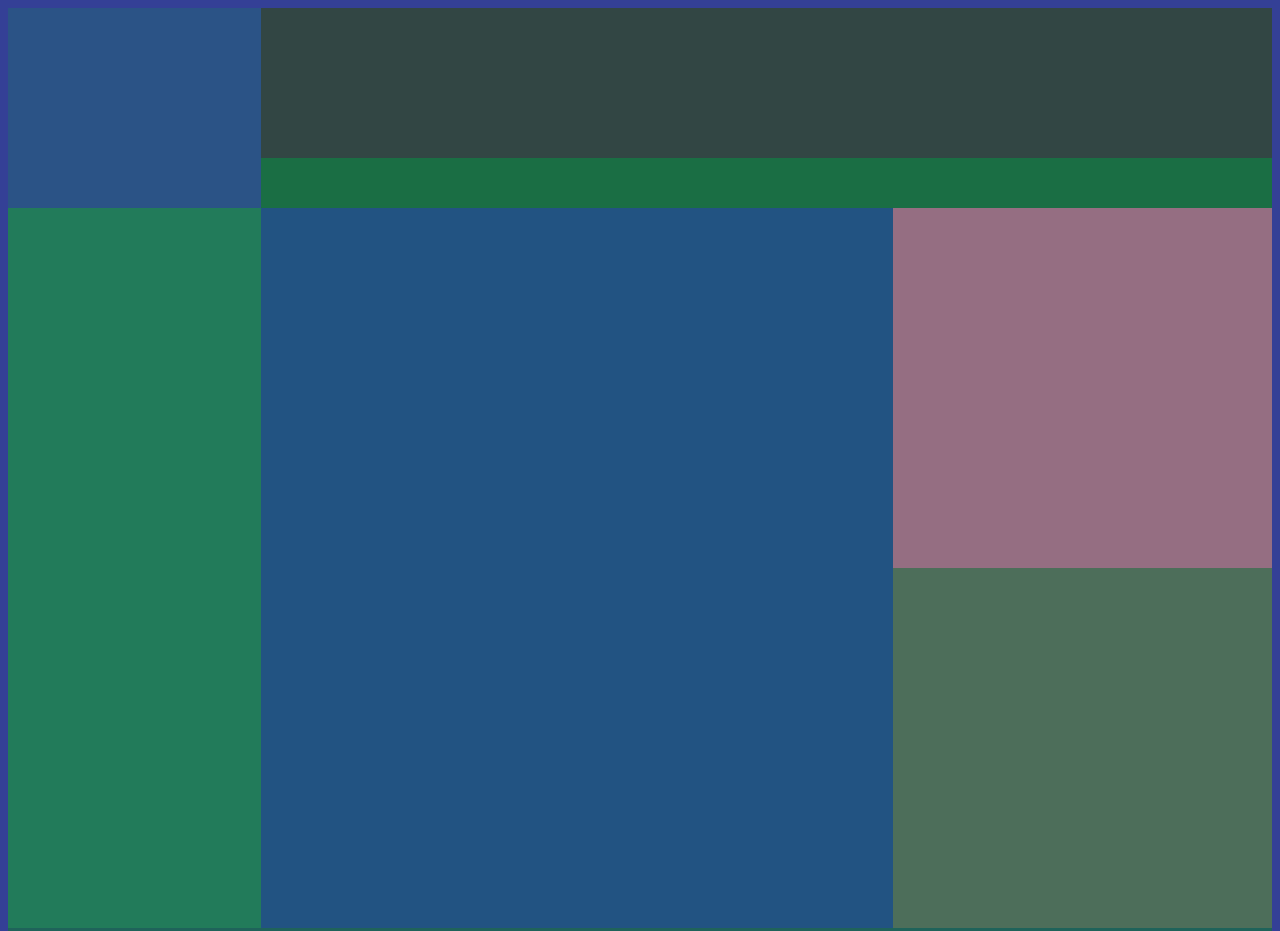
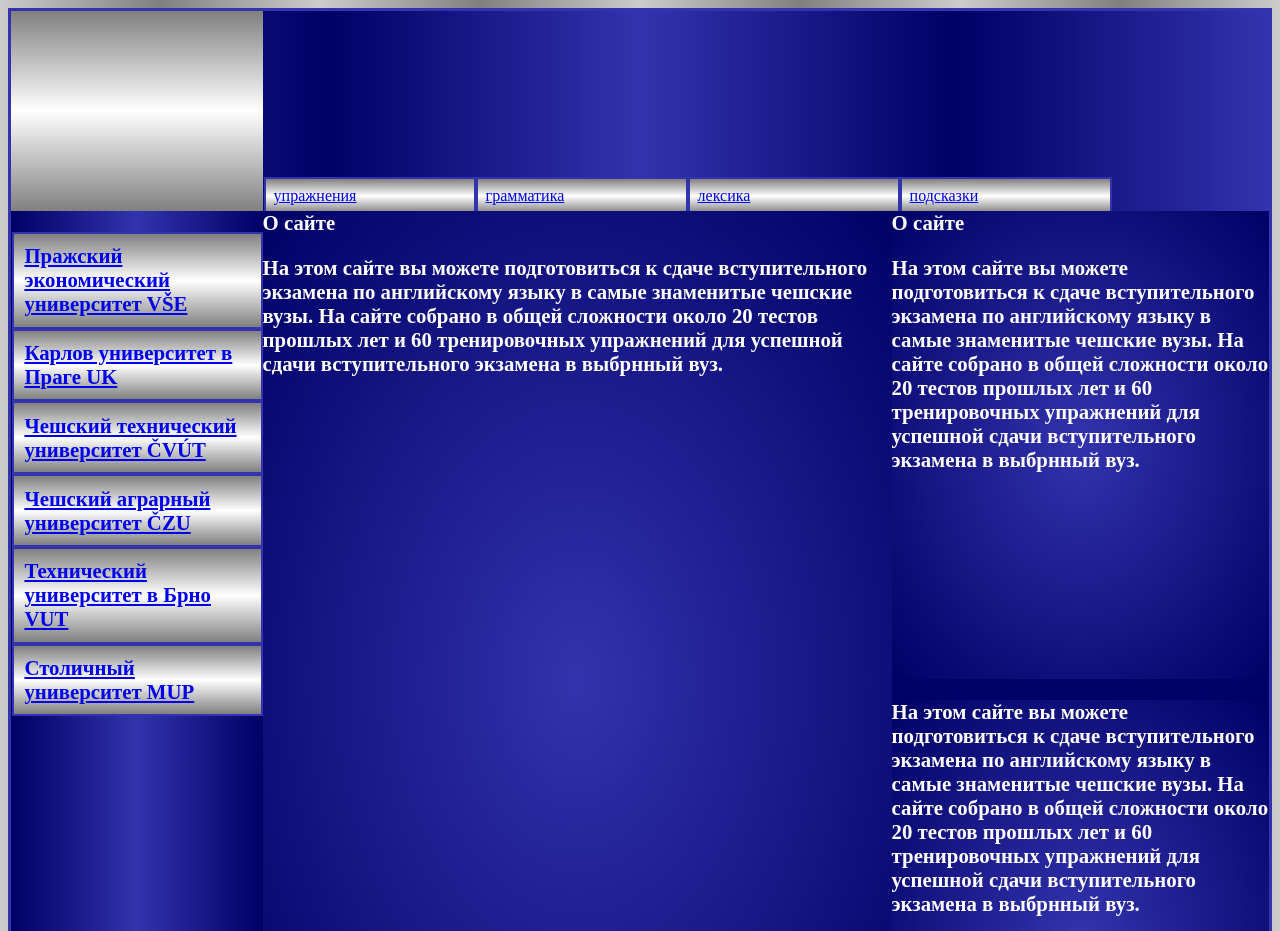
Before and after one commit to lpavlenko/Mila_site, a plain HTML site: page _exercise/mainpage.html in a window 1280 px wide. Shown: the top 931 px of the page. Drawn offline with Linux system fonts and the light colour scheme.

Commit message:
db_edit.hta
exam_db\VSE0.edb

```diff
--- a/_exercise/mainpage.html
+++ b/_exercise/mainpage.html
@@ -1,71 +1,97 @@
 <html>
 <head>
-<meta http-equiv="refresh" content="1">
+
 <style>
 	body{
-		background: rgb(52, 64, 150);
+		background: linear-gradient(to right, #CCCCCC, grey, #CCCCCC, grey, 	#CCCCCC, grey, 	#CCCCCC, grey, #CCCCCC);
+		border: 3px #3333AD solid;
 	}
 	.header{
 		height: 200px;
-		background: rgba(0, 0, 0, 0.4);
+		background: linear-gradient(to right, #3333AD, #000066, #3333AD, #000066, #3333AD);
 	}
+
 	.main{
 		height: 45em;
-		background: rgba(65, 0, 0, 0.4);
+		background: #000066;
+		text-align: centre;
+		font-weight: 600;
+		font-size: 1.3em;
+		color: white
 	}
+
 	.footer{
 		height: 60px;
-		background: rgba(0, 150, 0, 0.4);
+		background: linear-gradient(grey, white, grey);
 	}
 	.ad{
 		height: 200px;
-		background: rgba(0, 150, 150, 0.4);
+		background: linear-gradient(to right, #3333AD, #000066, #3333AD, #000066, #3333AD);
 	}
 	.logo{
 		float: left;
 		width: 20%;
 		height: 200px;
-		background: rgba(60, 150, 200, 0.4);
+		background: linear-gradient(grey, white, grey);
 	}
 	.jar-image-stripe{
 		float: left;
 		width: 80%;
 		height: 200px;
-		background: rgba(60, 150, 0, 0.4);
+
 	}
 	.image-stripe{
 		height: 150px;
-		background: rgba(60, 50, 90, 0.4);
+		/*background: linear-gradient(to right, #3333AD, #000066, #3333AD, #000066, #3333AD);*/
 	}
-	.h-menu{
-		height: 50px;
-		background: rgba(0, 150, 90, 0.4);
+
+	.menu{
+		-webkit-padding-start: 1px;
 	}
+	.menu li {
+		background: linear-gradient(grey, white, grey);
+		color: #3333AD;
+		padding: 0 0.3em;
+		border: 2px solid;
+	}
+	.hmenu li{
+		display: inline;
+		padding: 0.5em;
+		width:192px;
+		float: left;
+	}
+
 	.main1{
 		float: left;
 		width: 20%;
 		height: 100%;
-		background: rgba(0, 250, 90, 0.4);
+		background: linear-gradient(to right,#000066, #3333AD, #000066);
 	}
+	.vmenu li {
+		padding: 0.5em;
+		display: block;
+	}
+
 	.main2{
 		float: left;
 		width: 50%;
 		height: 100%;
-		background: rgba(0, 150, 190, 0.4);
+		background: radial-gradient(#3333AD, #000066);
 	}
 	.main3{
 		float: left;
 		width: 30%;
 		height: 100%;
-		background: rgba(200, 150, 90, 0.4);
+
 	}
 	.content1{
 		height: 50%;
-		background: rgba(200, 150, 190, 0.4);
+		background: radial-gradient(#3333AD, #000066);
 	}
 	.content2{
 		height: 50%;
-		background: rgba(20, 150, 90, 0.4);
+		background: radial-gradient(#3333AD, #000066);
+
 	}
 </style>
 </head>
@@ -74,15 +100,47 @@
 		<div class="logo"></div>
 		<div class="jar-image-stripe">
 			<div class="image-stripe"></div>
-			<div class="h-menu"></div>
+
+			<div class="hmenu">
+				<ul class="menu hmenu">
+					<li><a href = "#">упражнения</a></li>
+					<li><a href = "#">грамматика</a></li>
+					<li><a href = "#">лексика</a></li>
+					<li><a href = "#">подсказки</a></li>
+					<li><a href = "#">контакты</a></li>
+				</ul>
+			</div>
 		</div>
 	</div>
-	<div class="main">
-		<div class="main1"></div>
-		<div class="main2"></div>
+		<div class="main">
+			<div class="main1">
+				<ul class="menu vmenu">
+					<li><a href = "#">Пражский экономический университет VŠE</a></li>
+					<li><a href = "#">Карлов университет в Праге UK</a></li>
+					<li><a href = "#">Чешский технический университет ČVÚT</a></li>
+					<li><a href = "#">Чешский аграрный университет ČZU </a></li>
+					<li><a href = "#">Технический университет в Брно VUT</a></li>
+					<li><a href = "#">Столичный университет MUP</a></li>
+				</ul>
+			</div>
+			<div class="main2">
+				<h> О сайте </h>
+					<p>
+					На этом сайте вы можете подготовиться к сдаче вступительного экзамена по английскому языку в самые знаменитые чешские вузы. На сайте собрано в общей сложности около 20 тестов прошлых лет и 60 тренировочных упражнений для успешной сдачи вступительного экзамена в выбрнный вуз.
+					</p>
+		</div>
 		<div class="main3">
-			<div class="content1"></div>
-			<div class="content2"></div>
+			<div class="content1">
+					<h> О сайте</h>
+				<p>
+					На этом сайте вы можете подготовиться к сдаче вступительного экзамена по английскому языку в самые знаменитые чешские вузы. На сайте собрано в общей сложности около 20 тестов прошлых лет и 60 тренировочных упражнений для успешной сдачи вступительного экзамена в выбрнный вуз.
+				</p>
+			</div>
+			<div class="content2">
+				<p>
+					На этом сайте вы можете подготовиться к сдаче вступительного экзамена по английскому языку в самые знаменитые чешские вузы. На сайте собрано в общей сложности около 20 тестов прошлых лет и 60 тренировочных упражнений для успешной сдачи вступительного экзамена в выбрнный вуз.
+				</p>
+			</div>
 		</div>
 	</div>
 	<div class="footer"></div>
```
Also changed, not shown: 3 other files.
